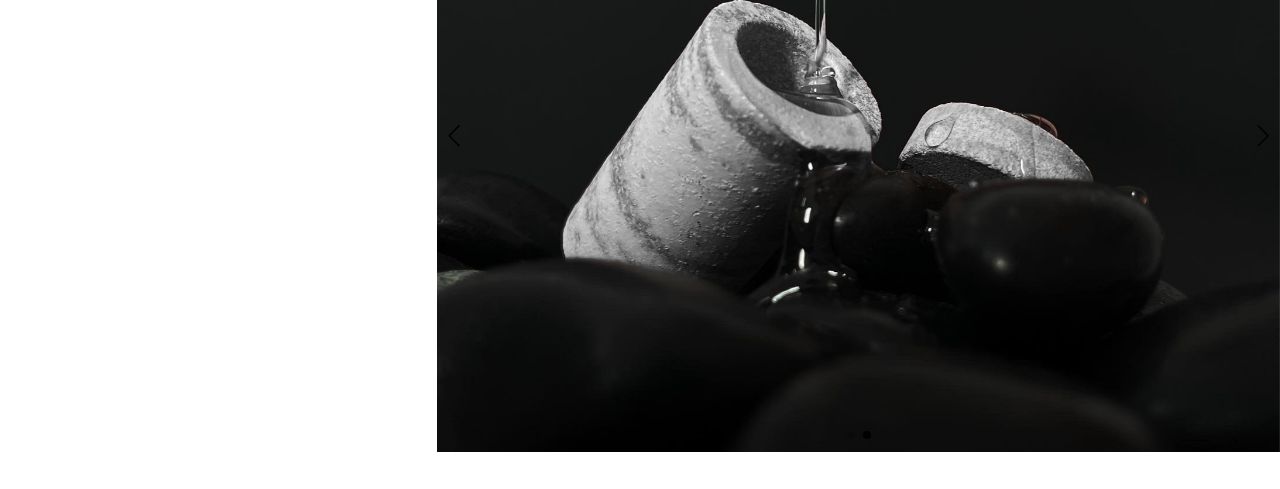
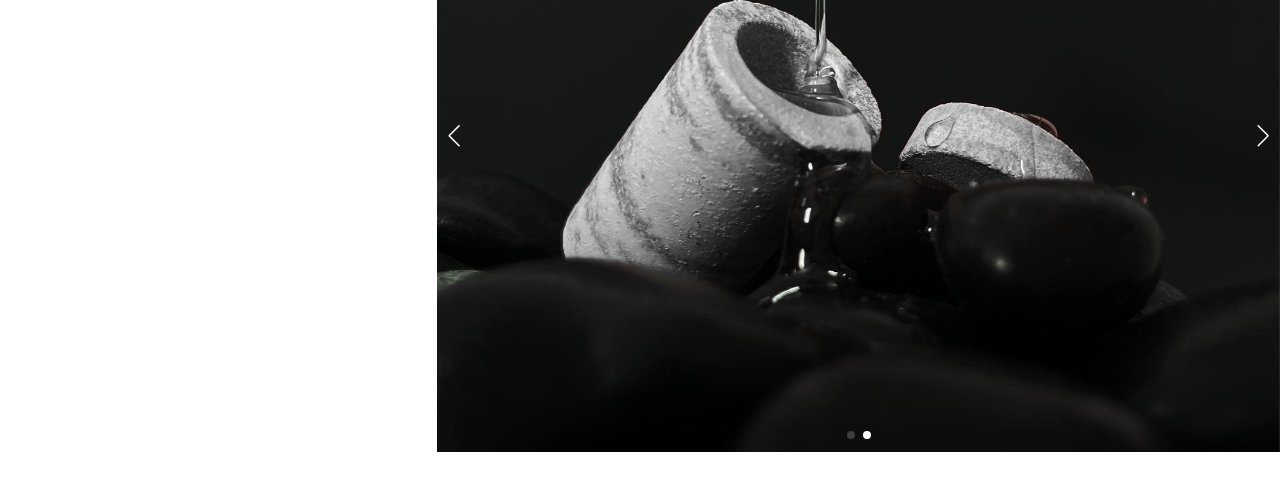
Before and after one commit to rkskekzzz/nonbottle, a Next.js app: page / in a window 1280 px wide. Shown: the part 980-1469 px from the top of the page. Built offline with nearby package versions, Linux system fonts and the light colour scheme.

Commit message:
💄 swiper theme 색상 흰색으로 변경

```diff
--- a/src/app/globals.css
+++ b/src/app/globals.css
@@ -7,12 +7,12 @@
   --background-start-rgb: 214, 219, 220;
   --background-end-rgb: 255, 255, 255;
 
-  --swiper-theme-color: #000 !important;
+  --swiper-theme-color: #fff !important;
   --swiper-pagination-color: var(--swiper-theme-color);
   --swiper-pagination-bullet-size: 8px;
   --swiper-pagination-bullet-width: 8px;
   --swiper-pagination-bullet-height: 8px;
-  --swiper-pagination-bullet-inactive-color: #000;
+  --swiper-pagination-bullet-inactive-color: #fff;
   --swiper-pagination-bullet-inactive-opacity: 0.2;
   --swiper-pagination-bullet-opacity: 1;
   --swiper-pagination-bullet-horizontal-gap: 4px;
```
